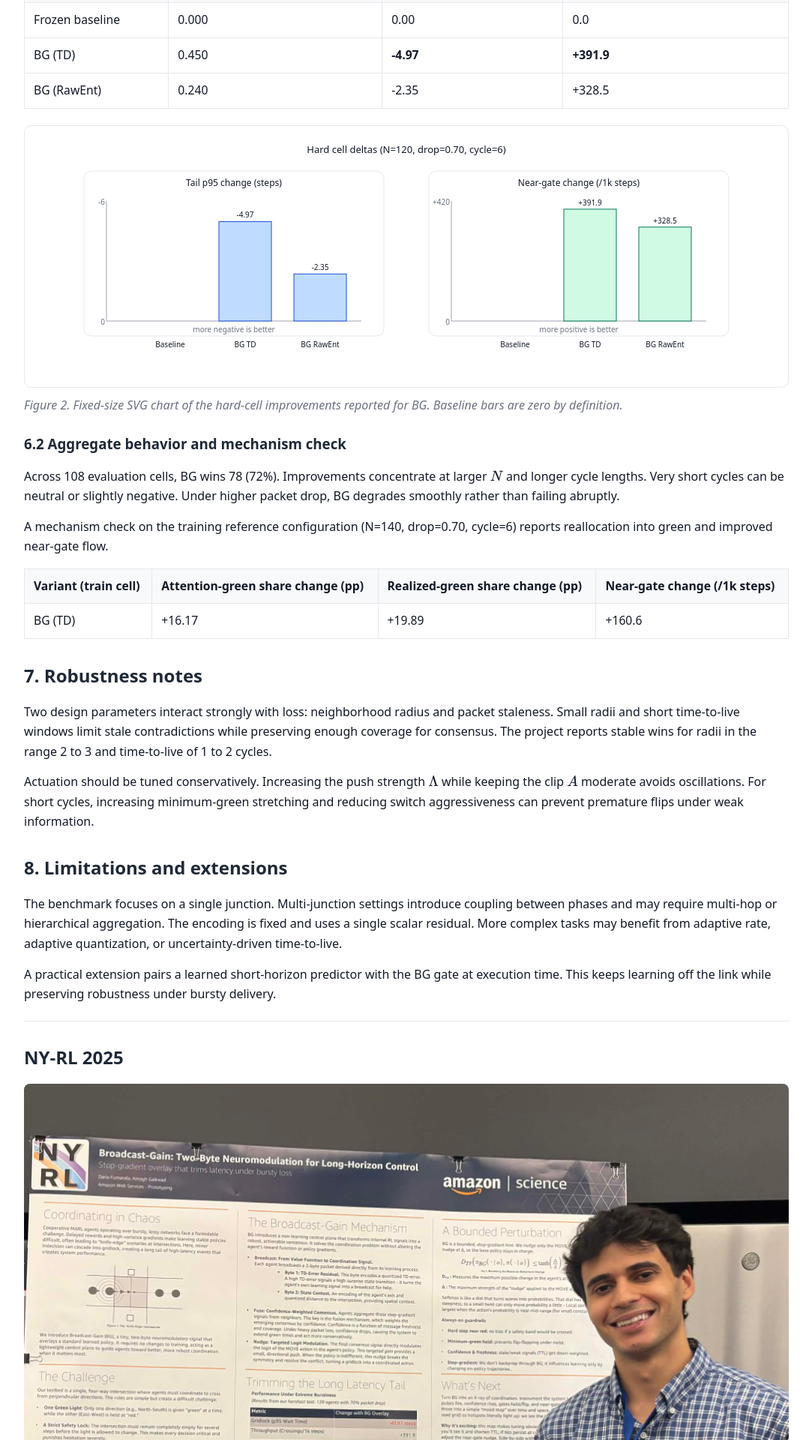
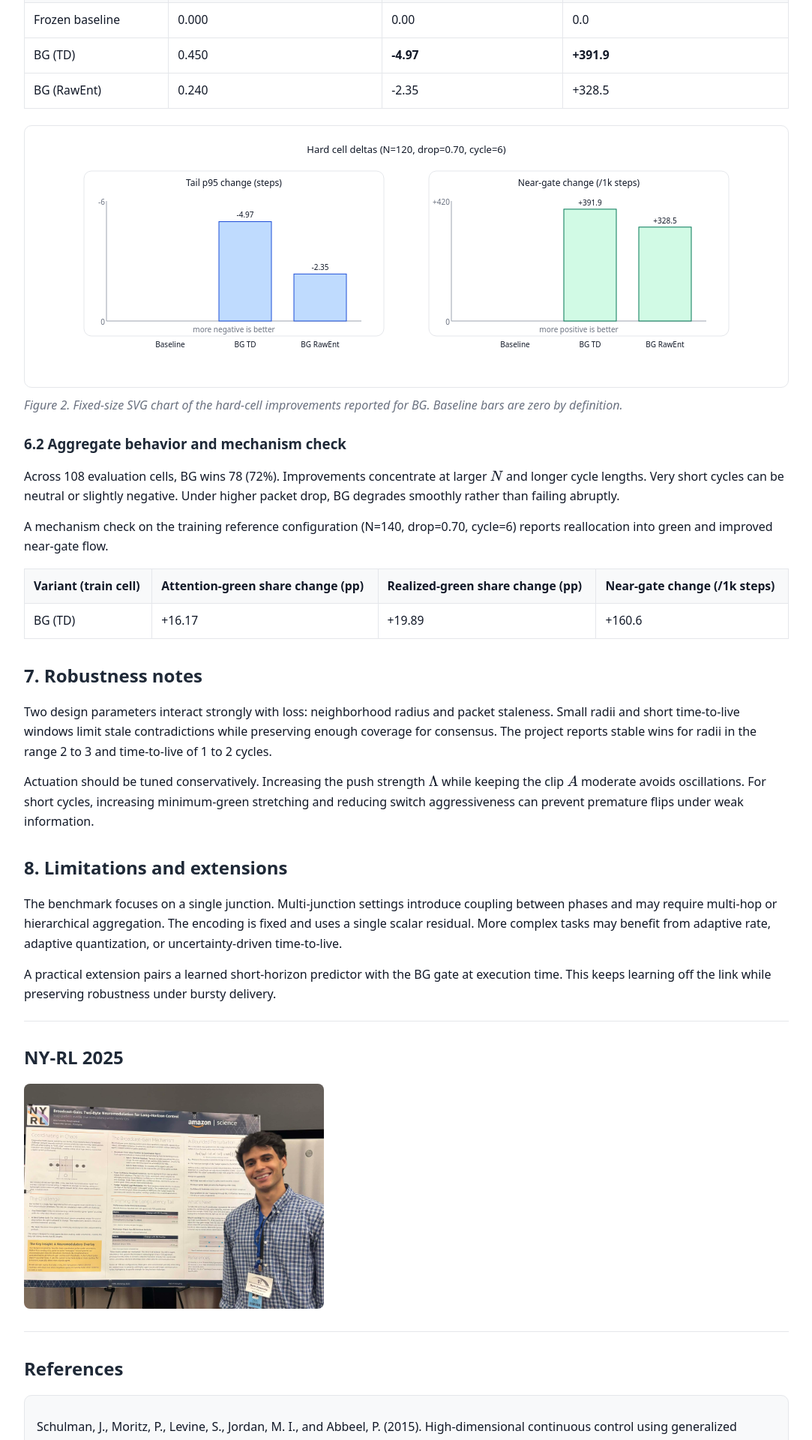
Before and after one commit to fumadari/fumadari.github.io, a Jekyll site: the page projects/broadcast-gain.html, which Jekyll copies as it is, in a window 1280 px wide. Shown: the part 4480-6400 px from the top of the page at 75% size, without its empty margins (98-1181 px from the left). Built offline with Jekyll 4.4.1, drawn with Linux system fonts in a browser that asks for light colours.

Commit message:
Reduce NY-RL and NeurIPS image sizes

```diff
--- a/projects/broadcast-gain.html
+++ b/projects/broadcast-gain.html
@@ -554,7 +554,7 @@
 
   <h2>NY-RL 2025</h2>
   <p>
-    <img src="../assets/nyrl.jpeg" alt="NY-RL 2025 Presentation" style="max-width: 100%; border-radius: 8px;"/>
+    <img src="../assets/nyrl.jpeg" alt="NY-RL 2025 Presentation" style="max-width: 400px; border-radius: 8px;"/>
   </p>
 
   <hr class="hr"/>
--- a/projects/elastic-state-models.html
+++ b/projects/elastic-state-models.html
@@ -597,7 +597,7 @@
     <a href="https://neurips.cc/media/neurips-2025/Slides/128648.pdf" target="_blank">View Poster →</a>
   </p>
   <p>
-    <img src="../assets/neurips.jpeg" alt="NeurIPS 2025 Presentation" style="max-width: 100%; border-radius: 8px;"/>
+    <img src="../assets/neurips.jpeg" alt="NeurIPS 2025 Presentation" style="max-width: 400px; border-radius: 8px;"/>
   </p>
 
   <hr class="hr"/>
```
